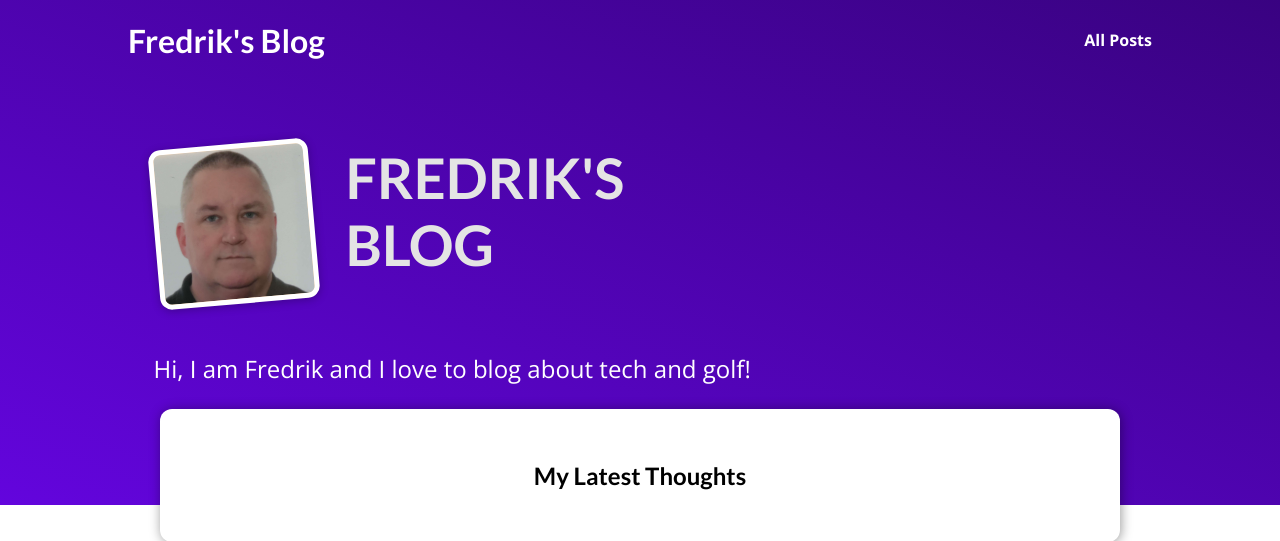
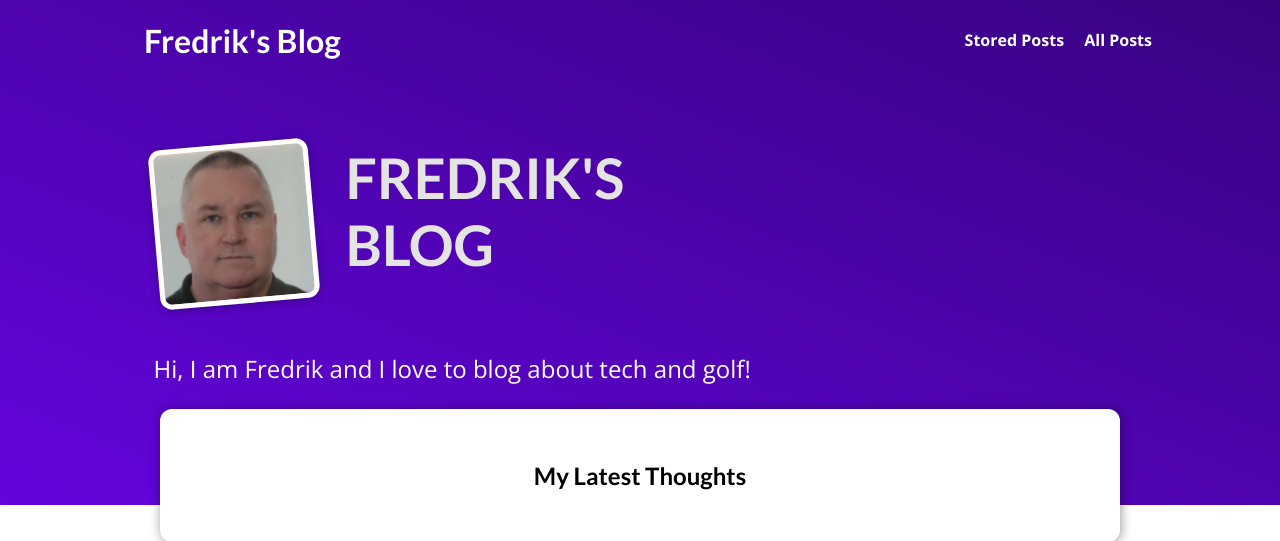
Before and after one commit to Himske/Django_Udemy_Project, a Django app: page / in a window 1280 px wide. Shown: the top 541 px of the page. Run offline with Django 4.2, Linux system fonts and the light colour scheme; data that the repository does not hold is empty.

Commit message:
Add read later functionality

```diff
--- a/blog/urls.py
+++ b/blog/urls.py
@@ -6,4 +6,5 @@ urlpatterns = [
     path("", views.HomePageView.as_view(), name="home_page"),
     path("posts", views.AllPostsView.as_view(), name="posts_page"),
     path("posts/<slug:slug>", views.SinglePostView.as_view(), name="post_detail_page"),
+    path("read-later", views.ReadLaterView.as_view(), name="read_later"),
 ]
--- a/blog/views.py
+++ b/blog/views.py
@@ -33,13 +33,20 @@ class AllPostsView(ListView):
 
 
 class SinglePostView(View):
+    def is_stored_post(self, request, post_id):
+        stored_posts = request.session.get("stored_posts")
+        is_saved_for_later = post_id in stored_posts if stored_posts is not None else False
+        return is_saved_for_later
+
     def get(self, request, slug):
         post = Post.objects.get(slug=slug)
+
         context = {
             "post": post,
             "tags": post.tags.all(),
             "comment_form": CommentForm(),
             "comments": post.comments.all().order_by("-id"),
+            "saved_for_later": self.is_stored_post(request, post.id),
         }
         return render(request, "blog/post-detail.html", context)
 
@@ -58,5 +65,39 @@ class SinglePostView(View):
             "tags": post.tags.all(),
             "comment_form": comment_form,
             "comments": post.comments.all().order_by("-id"),
+            "saved_for_later": self.is_stored_post(request, post.id),
         }
         return render(request, "blog/post-detail.html", context)
+
+
+class ReadLaterView(View):
+    def get(self, request):
+        stored_posts = request.session.get("stored_posts")
+        context = {}
+
+        if stored_posts is None or len(stored_posts) == 0:
+            context["posts"] = []
+            context["has_posts"] = False
+        else:
+            posts = Post.objects.filter(id__in=stored_posts)
+            context["posts"] = posts
+            context["has_posts"] = True
+
+        return render(request, "blog/stored-posts.html", context)
+
+    def post(self, request):
+        stored_posts = request.session.get("stored_posts")
+
+        if stored_posts is None:
+            stored_posts = []
+
+        post_id = int(request.POST["post_id"])
+
+        if post_id not in stored_posts:
+            stored_posts.append(post_id)
+        else:
+            stored_posts.remove(post_id)
+
+        request.session["stored_posts"] = stored_posts
+
+        return HttpResponseRedirect("/")
--- a/static/app.css
+++ b/static/app.css
@@ -35,6 +35,7 @@ h3 {
   text-decoration: none;
   color: white;
   font-weight: bold;
+  margin-left: 1rem;
 }
 
 #main-navigation a:hover,
--- a/templates/base.html
+++ b/templates/base.html
@@ -12,6 +12,7 @@
     <header id="main-navigation">
         <h1><a href="{% url "home_page" %}">Fredrik's Blog</a></h1>
         <nav>
+            <a href="{% url "read_later" %}">Stored Posts</a>
             <a href="{% url "posts_page" %}">All Posts</a>
         </nav>
     </header>
```
Also changed, not shown: blog/templates/blog/post-detail.html (+13 -0 lines), blog/templates/blog/stored-posts.html (added, +21 -0 lines).
